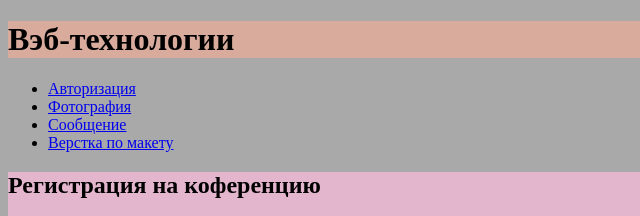
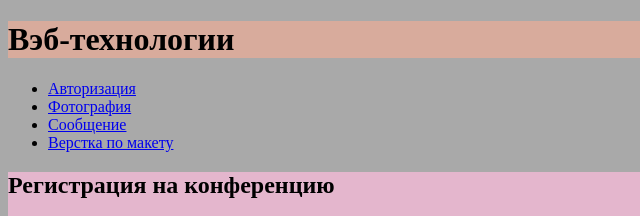
Before and after one commit to ElenaKutuzova/ElenaKutuzova.github.io, a plain HTML site: page pages/confreg.html in a window 1280 px wide. Shown: the top 216 px of the page, 0-640 px from the left. Drawn offline with Linux system fonts and the light colour scheme.

Commit message:
mistakes

```diff
--- a/pages/confreg.html
+++ b/pages/confreg.html
@@ -5,7 +5,7 @@
     <meta charset="UTF-8">
     <meta http-equiv="X-UA-Compatible" content="IE=edge">
     <meta name="viewport" content="width=device-width, initial-scale=1.0">
-    <title>Регистрация на коференцию</title>
+    <title>Регистрация на конференцию</title>
     <link rel="stylesheet" href="../css/style_css.css">
 </head>
 
@@ -22,7 +22,7 @@
         </ul>
     </nav>
     <main>
-        <h2>Регистрация на коференцию</h2>
+        <h2>Регистрация на конференцию</h2>
         <form action="" method="post">
             <div> <label for="username">Фамилия Имя Отчество</label>
                 <input type="text" name="username" id="username" required placeholder="Иванов Иван Иванович">
```
